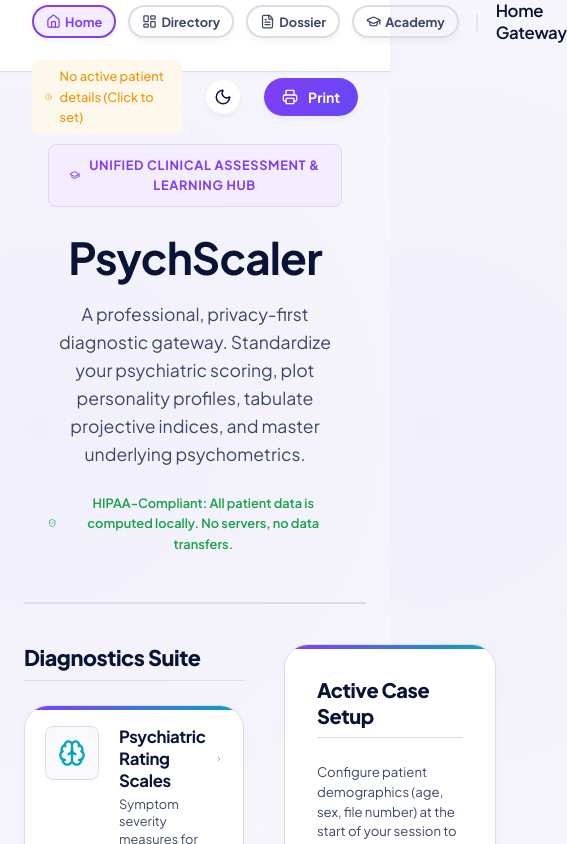
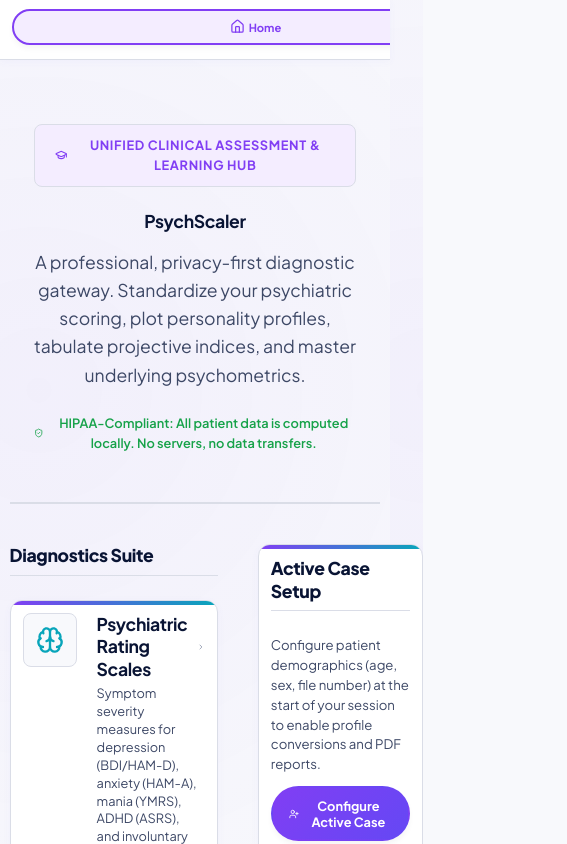
Before and after one commit to nirmal1632000-dev/Psychscaler1, a React (Vite) app: page / in a window 390 px wide. Shown: the top 844 px of the page, 567 px wide, since content can reach past the window. Built offline with nearby package versions, Linux system fonts and the light colour scheme; a web font is replaced by a local one.

Commit message:
Improve mobile responsiveness: smaller paddings, responsive grids, header scroll, title scaling

```diff
--- a/src/App.tsx
+++ b/src/App.tsx
@@ -139,7 +139,7 @@ const renderActivePage = () => {
           goBack={goBack}
           history={history}
         />
-        <main className="workspace-body" style={{ flex: 1, width: '100%', maxWidth: '1200px', margin: '0 auto', padding: '1.5rem' }}>
+        <main className="workspace-body" style={{ flex: 1, width: '100%', maxWidth: '1200px', margin: '0 auto', padding: window.innerWidth < 768 ? '0.75rem' : '1.25rem' }}>
           {renderActivePage()}
         </main>
       </div>
--- a/src/components/ReportCenter.tsx
+++ b/src/components/ReportCenter.tsx
@@ -199,7 +199,7 @@ export const ReportCenter: React.FC = () => {
           }}>
             <div style={{ display: 'flex', justifyContent: 'space-between', borderBottom: '2px solid var(--border)', paddingBottom: '1rem', marginBottom: '1.5rem' }}>
               <div>
-                <h1 style={{ fontSize: '2rem', fontFamily: 'var(--font-display)', margin: 0 }}>CLINICAL ASSESSMENT DOSSIER</h1>
+                <h1 style={{ fontSize: '1.35rem', fontFamily: 'var(--font-display)', margin: 0 }}>CLINICAL ASSESSMENT DOSSIER</h1>
                 <span style={{ fontSize: '0.85rem', color: 'var(--text-muted)', fontWeight: 600 }}>PsychScaler Standardized Reporting System</span>
               </div>
               <div style={{ textAlign: 'right', fontSize: '0.8rem', color: 'var(--text-secondary)' }}>
@@ -211,7 +211,7 @@ export const ReportCenter: React.FC = () => {
             {/* Demographics grid */}
             <div style={{
               display: 'grid',
-              gridTemplateColumns: 'repeat(4, 1fr)',
+              gridTemplateColumns: 'repeat(auto-fit, minmax(130px, 1fr))',
               gap: '1.25rem',
               fontSize: '0.875rem'
             }} className="grid-cols-4">
--- a/src/index.css
+++ b/src/index.css
@@ -595,3 +595,165 @@ h1, h2, h3, h4, h5, h6 {
 .print-only {
   display: none;
 }
+
+/* ============================================
+   MOBILE RESPONSIVENESS IMPROVEMENTS
+   ============================================ */
+@media (max-width: 768px) {
+  .workspace-body {
+    padding: 1rem 0.75rem !important;
+  }
+
+  .glass-panel {
+    padding: 1rem !important;
+    border-radius: 12px;
+  }
+
+  .header {
+    padding: 0 1rem !important;
+    height: 60px;
+  }
+
+  .btn {
+    padding: 0.6rem 1rem;
+    font-size: 0.8rem;
+    gap: 0.4rem;
+  }
+
+  h1, h2, h3 {
+    font-size: 1.1rem !important;
+  }
+
+  .main-content {
+    margin-left: 0;
+  }
+
+  /* Better touch targets */
+  button, .btn, .tab-btn {
+    min-height: 44px;
+  }
+
+  .scoring-table th,
+  .scoring-table td {
+    padding: 0.5rem 0.6rem;
+    font-size: 0.8rem;
+  }
+
+  .form-input {
+    padding: 0.65rem 0.9rem;
+    font-size: 0.9rem;
+  }
+
+  /* Report specific */
+  .clinical-dossier-title {
+    font-size: 1.25rem !important;
+  }
+}
+
+@media (max-width: 480px) {
+  .workspace-body {
+    padding: 0.75rem 0.5rem !important;
+  }
+
+  .glass-panel {
+    padding: 0.75rem !important;
+  }
+
+  .tab-container {
+    margin-bottom: 1rem;
+  }
+}
+
+/* Extra mobile polish for hospital staff use on phones/tablets */
+@media (max-width: 768px) {
+  .header {
+    flex-wrap: wrap;
+    gap: 0.5rem !important;
+    padding: 0.5rem 0.75rem !important;
+  }
+
+  .header button {
+    font-size: 0.75rem !important;
+    padding: 0.35rem 0.6rem !important;
+  }
+
+  .workspace-body {
+    padding: 1rem 0.6rem;
+  }
+
+  .glass-panel {
+    padding: 1rem 0.85rem;
+  }
+
+  /* Make the big clinical title reasonable */
+  .clinical-dossier-title {
+    font-size: 1.2rem !important;
+  }
+
+  /* Demographics cards stack better */
+  .demographics-grid {
+    grid-template-columns: repeat(2, 1fr) !important;
+    gap: 0.75rem !important;
+    font-size: 0.8rem !important;
+  }
+
+  .tab-container {
+    flex-wrap: wrap;
+    gap: 4px;
+  }
+
+  .tab-btn {
+    flex: 1 1 auto;
+    padding: 0.5rem 0.8rem;
+    font-size: 0.75rem;
+  }
+
+  /* Improve report buttons */
+  .no-print button {
+    width: 100%;
+    margin-bottom: 0.5rem;
+    justify-content: center;
+  }
+}
+
+@media (max-width: 480px) {
+  .demographics-grid {
+    grid-template-columns: 1fr !important;
+  }
+}
+
+/* Workspace body defaults + mobile */
+.workspace-body {
+  padding: 1.5rem;
+}
+
+@media (max-width: 768px) {
+  .workspace-body {
+    padding: 1rem 0.6rem !important;
+    max-width: 100% !important;
+  }
+}
+
+/* Header navigation on mobile */
+@media (max-width: 768px) {
+  .header {
+    display: flex;
+    flex-wrap: nowrap;
+    overflow-x: auto;
+    -webkit-overflow-scrolling: touch;
+    gap: 0.4rem;
+    padding: 0.4rem 0.5rem;
+  }
+
+  .header::-webkit-scrollbar {
+    display: none;
+  }
+
+  .header button {
+    flex: 0 0 auto;
+    white-space: nowrap;
+    font-size: 0.7rem !important;
+    padding: 0.3rem 0.55rem !important;
+    min-height: 36px;
+  }
+}
```
